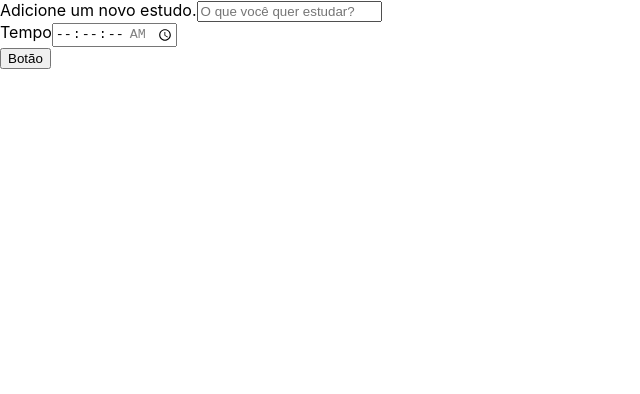
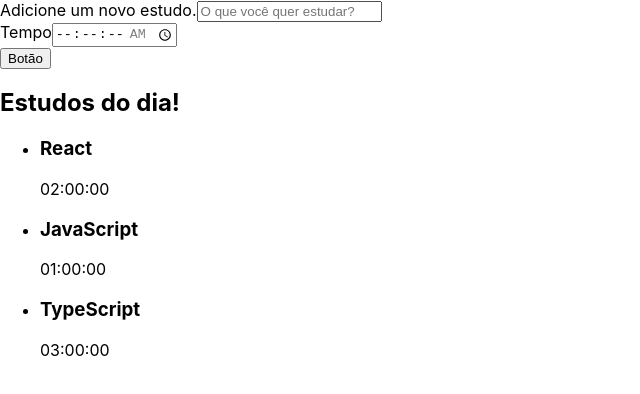
Before and after one commit to ViniciusAlvesCosta/Alura-studie, a React (Create React App) app: page / in a window 1280 px wide. Shown: the top 394 px of the page, without its empty margins (0-640 px from the left). Built offline with nearby package versions, Linux system fonts and the light colour scheme.

Commit message:
Lista dinâmica

```diff
--- a/src/App.tsx
+++ b/src/App.tsx
@@ -1,5 +1,6 @@
 import React from 'react';
 import Formulario from './components/Formulario';
+import Lista from './components/Lista';
 
 
 
@@ -7,6 +8,7 @@
   return (
     <div className="App">
       <Formulario/>
+      <Lista />
     </div>
   );
 }
--- /dev/null
+++ b/src/components/Lista/index.tsx
@@ -0,0 +1,27 @@
+import React from 'react';
+
+export default function Lista(){
+    const tarefa = [{
+        tarefa: 'React',
+        tempo: '02:00:00',
+    }, {
+        tarefa: 'JavaScript',
+        tempo: '01:00:00',
+    }, {
+        tarefa: 'TypeScript',
+        tempo: '03:00:00',
+    }]
+    return(
+        <aside>
+            <h2>Estudos do dia!</h2>
+            <ul>
+                {tarefa.map(( item, index ) => (
+                    <li key={index}>
+                       <h3>{item.tarefa}</h3>
+                       <span>{item.tempo}</span>
+                    </li>
+                ))}
+            </ul>
+        </aside>
+    )
+}
```
